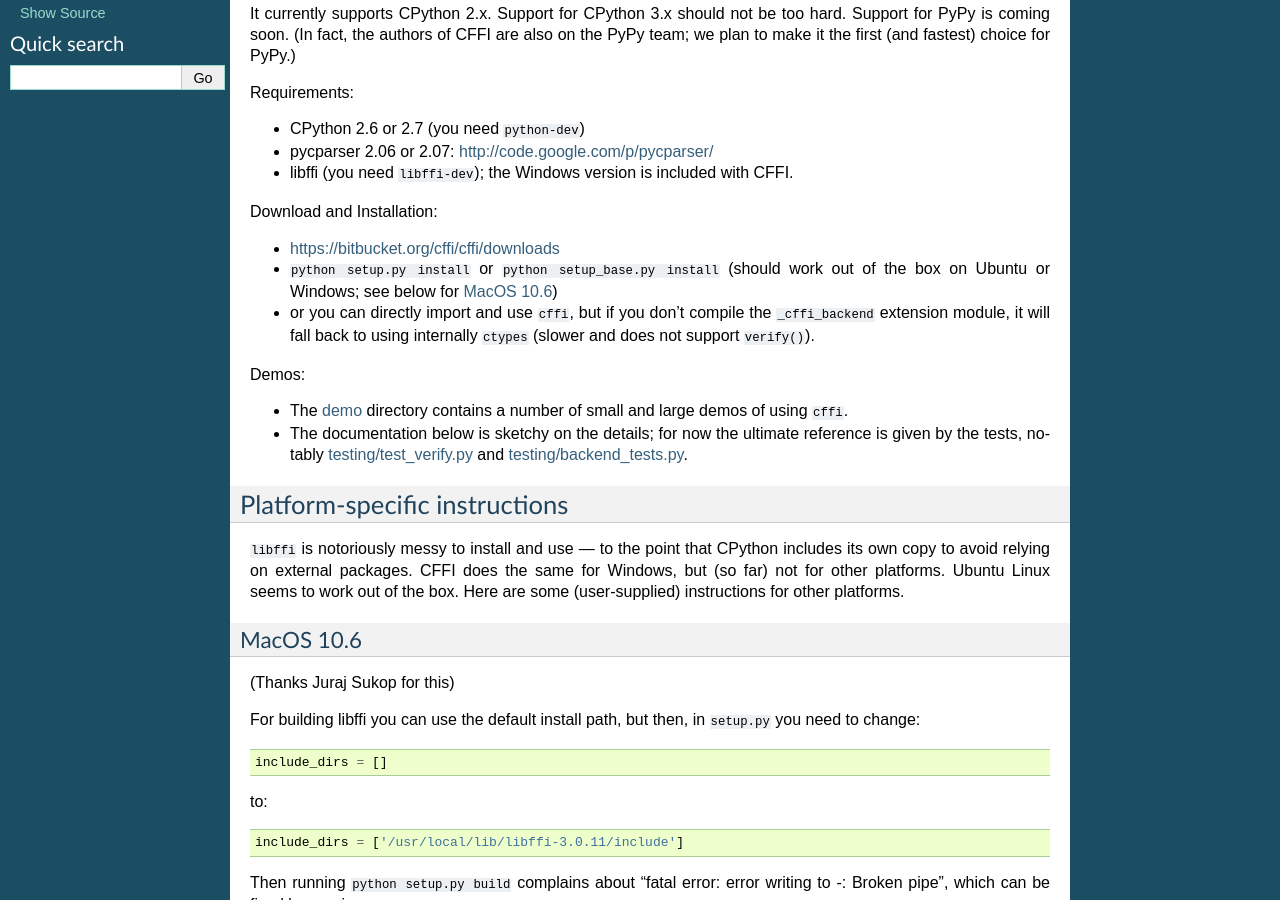
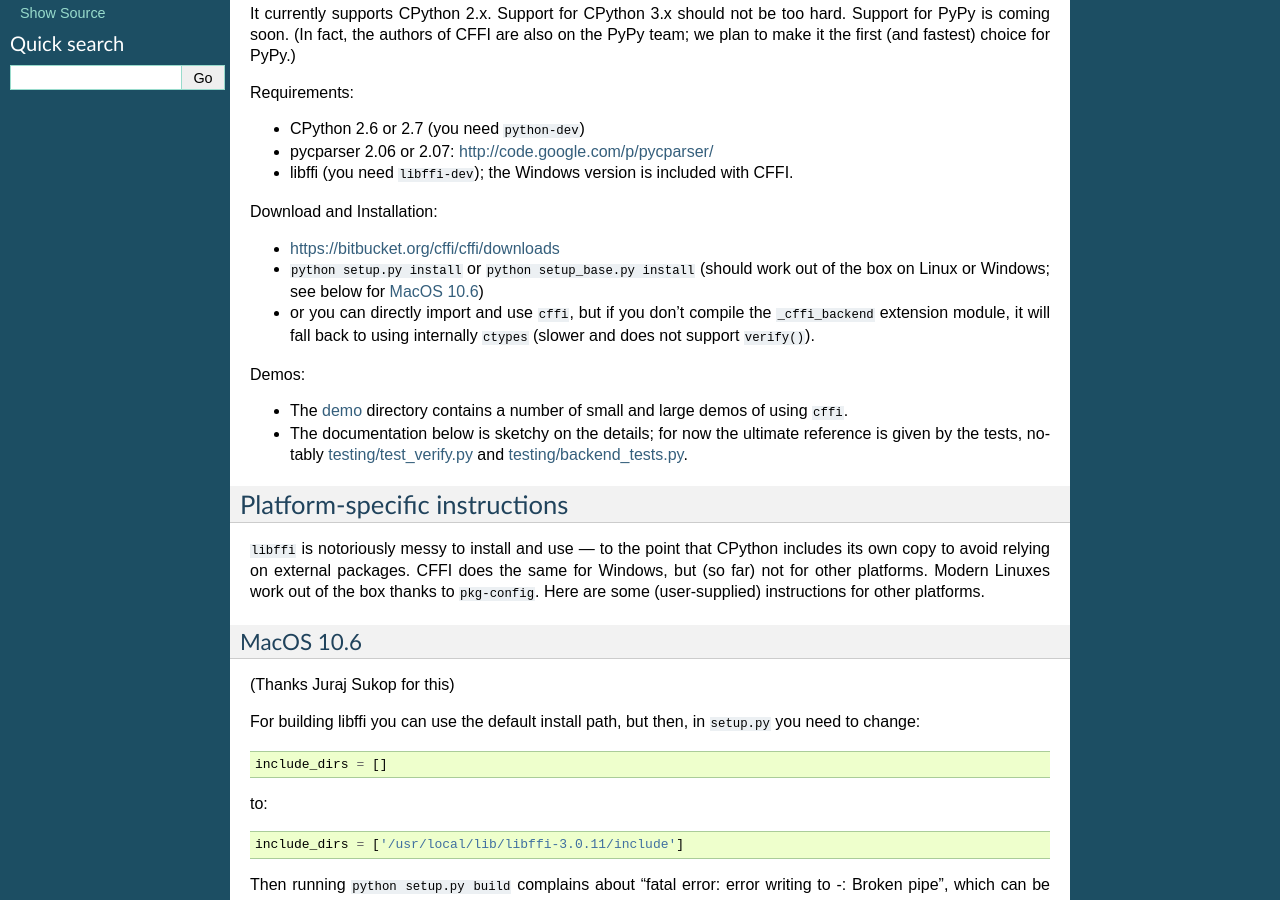
Before and after one commit to tharvik/cffi, a Sphinx documentation site: the page built from doc/source/index.rst, in a window 1280 px wide and 900 px high, scrolled down 593 px. Built offline with Sphinx 7.4.7, drawn with Linux system fonts in a browser that asks for light colours.

Commit message:
Mention pkg-config.

```diff
--- a/doc/source/index.rst
+++ b/doc/source/index.rst
@@ -71,7 +71,7 @@ Download and Installation:
 * https://bitbucket.org/cffi/cffi/downloads
 
 * ``python setup.py install`` or ``python setup_base.py install``
-  (should work out of the box on Ubuntu or Windows; see below for
+  (should work out of the box on Linux or Windows; see below for
   `MacOS 10.6`_)
 
 * or you can directly import and use ``cffi``, but if you don't
@@ -99,7 +99,7 @@ Platform-specific instructions
 ``libffi`` is notoriously messy to install and use --- to the point that
 CPython includes its own copy to avoid relying on external packages.
 CFFI does the same for Windows, but (so far) not for other platforms.
-Ubuntu Linux seems to work out of the box.  Here are some
+Modern Linuxes work out of the box thanks to ``pkg-config``.  Here are some
 (user-supplied) instructions for other platforms.
 
 
```
